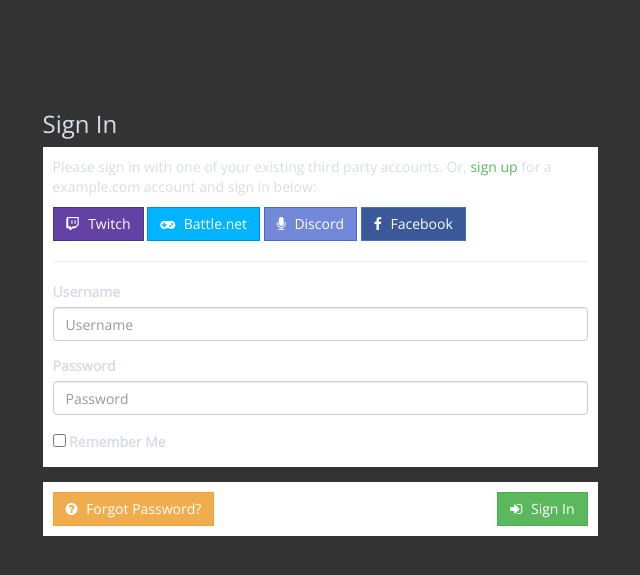
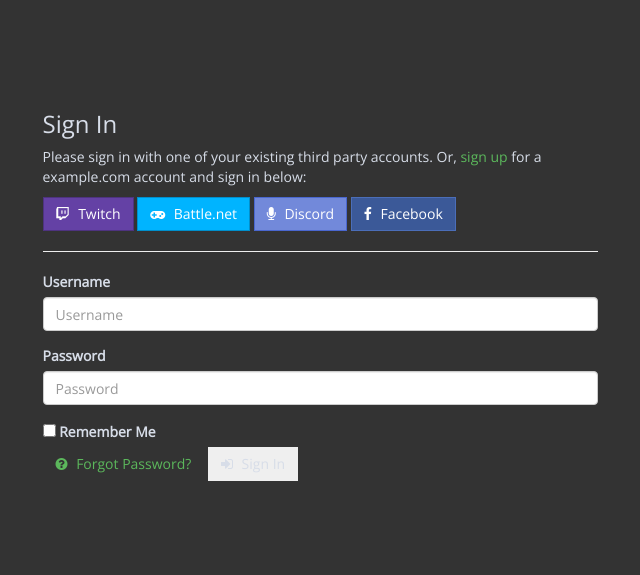
Before and after one commit to cotizcesar/gemu, a Django app: page /accounts/login/ in a window 1280 px wide. Shown: the part 54-629 px from the top of the page, without its empty margins (320-960 px from the left). Run offline with Django 3.2, Linux system fonts and the light colour scheme; some libraries are stand-ins or nearby versions.

Commit message:
Migrating Login to Bootstrap, deprecating omnibox.

```diff
--- a/templates/account/login.html
+++ b/templates/account/login.html
@@ -1,4 +1,5 @@
 {% extends "base.html" %}
+{# Moved to Bootstrap 4 #}
 {% load bootstrap3 %}
 {% load i18n %}
 {% load account socialaccount %}
@@ -9,7 +10,7 @@
         <div class="col-md-3"></div>
         <div class="col-md-6">
             <h3>{% trans "Sign In" %}</h3>
-            <div class="omnibox">
+            <div class="bg-inverse rounded mb-3 p-3">
                 {% bootstrap_messages %}
                 {% get_providers as socialaccount_providers %}
                 {% if socialaccount_providers %}
@@ -27,9 +28,9 @@
                     <input type="hidden" name="{{ redirect_field_name }}" value="{{ redirect_field_value }}" />
                     {% endif %}
             </div>
-            <div class="omnibox">
-                <a class="btn btn-warning button secondaryAction" href="{% url 'account_reset_password' %}"><i class="fa fa-question-circle" aria-hidden="true"></i> {% trans "Forgot Password?" %}</a>
-                <button class="btn btn-success pull-right primaryAction" type="submit"><i class="fa fa-sign-in" aria-hidden="true"></i> {% trans "Sign In" %}</button>
+            <div class="bg-inverse rounded p-3">
+                <a class="btn btn-outline-warning button" href="{% url 'account_reset_password' %}"><i class="fa fa-question-circle" aria-hidden="true"></i> {% trans "Forgot Password?" %}</a>
+                <button class="btn btn-outline-success float-right" type="submit"><i class="fa fa-sign-in" aria-hidden="true"></i> {% trans "Sign In" %}</button>
             </div>
                 </form>
         </div>
```
